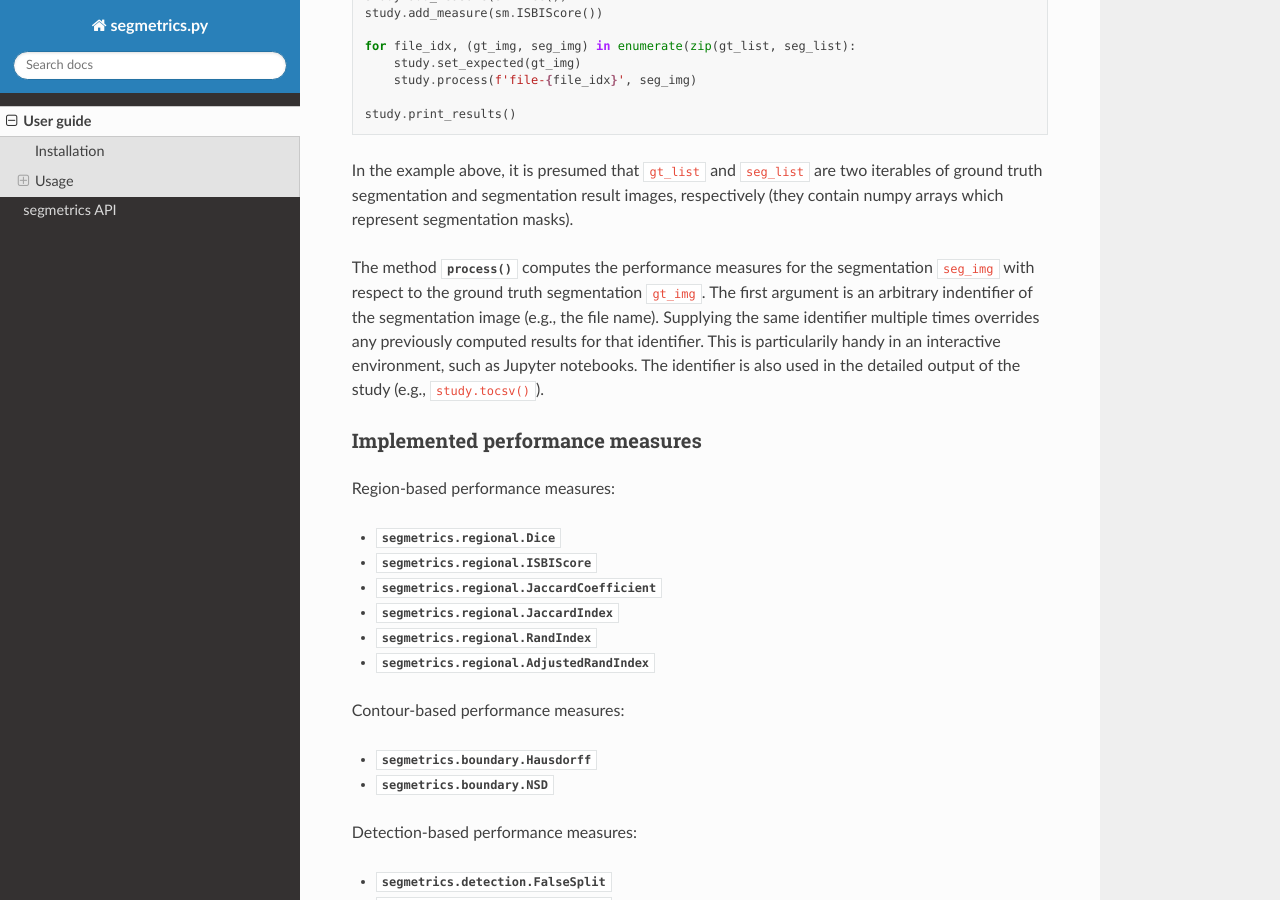
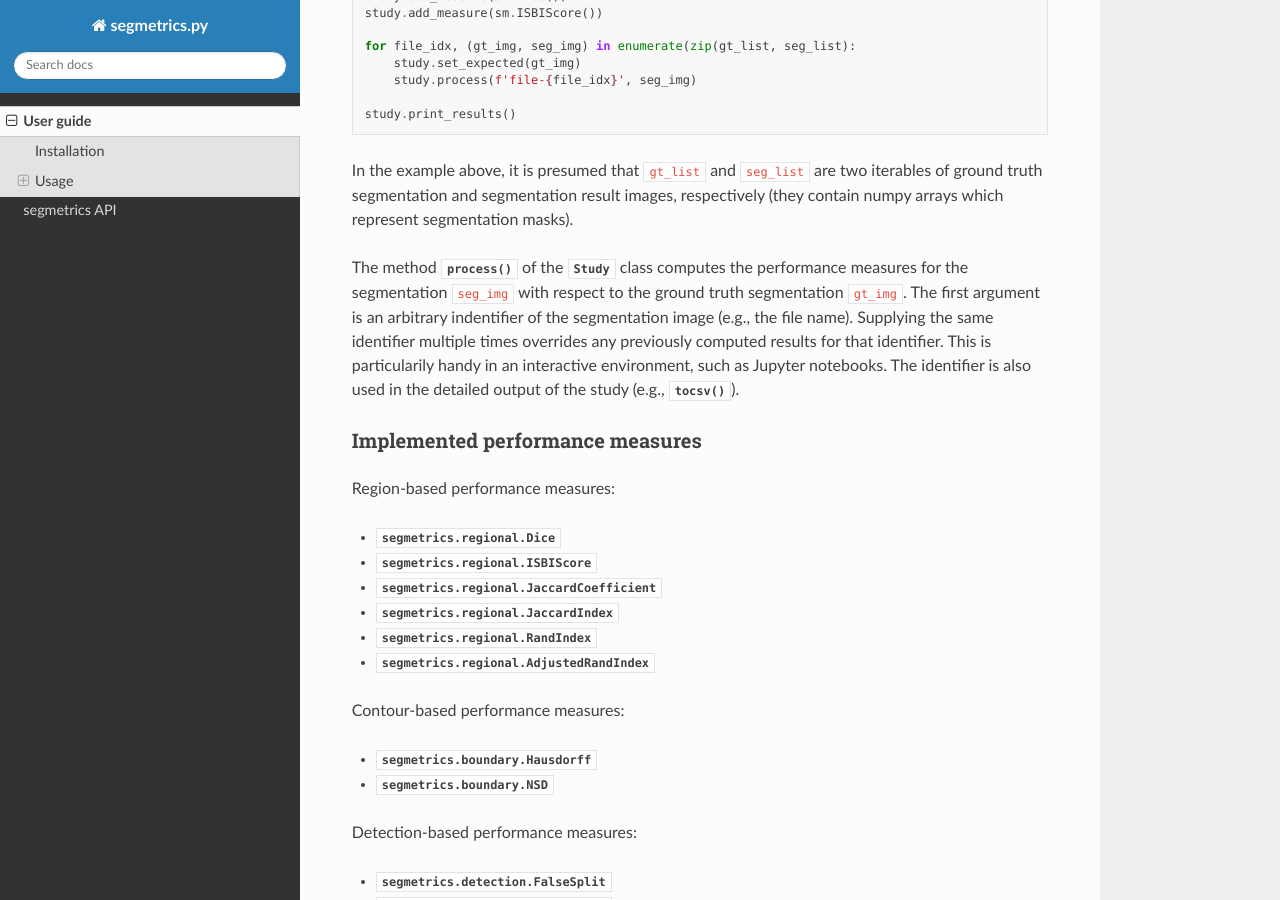
Before and after one commit to BMCV/segmetrics, a Sphinx documentation site: the page built from docs/source/usage.rst, in a window 1280 px wide and 900 px high, scrolled down 560 px. Built offline with Sphinx 7.4.7 and the Read the Docs theme 2.0.0, drawn with Linux system fonts in a browser that asks for light colours; some of the changed lines change nothing that is shown.

Commit message:
Update usage.rst

```diff
--- a/docs/source/usage.rst
+++ b/docs/source/usage.rst
@@ -31,7 +31,7 @@
 
 In the example above, it is presumed that ``gt_list`` and ``seg_list`` are two iterables of ground truth segmentation and segmentation result images, respectively (they contain numpy arrays which represent segmentation masks).
 
-The method :py:meth:`~~segmetrics.study.Study.process` computes the performance measures for the segmentation ``seg_img`` with respect to the ground truth segmentation ``gt_img``. The first argument is an arbitrary indentifier of the segmentation image (e.g., the file name). Supplying the same identifier multiple times overrides any previously computed results for that identifier. This is particularily handy in an interactive environment, such as Jupyter notebooks. The identifier is also used in the detailed output of the study (e.g., ``study.tocsv()``).
+The method :py:meth:`~segmetrics.study.Study.process` of the :py:class:`~segmetrics.study.Study` class computes the performance measures for the segmentation ``seg_img`` with respect to the ground truth segmentation ``gt_img``. The first argument is an arbitrary indentifier of the segmentation image (e.g., the file name). Supplying the same identifier multiple times overrides any previously computed results for that identifier. This is particularily handy in an interactive environment, such as Jupyter notebooks. The identifier is also used in the detailed output of the study (e.g., :py:meth:`~segmetrics.study.Study.tocsv`).
 
 Implemented performance measures
 ********************************
@@ -62,11 +62,11 @@
 
 The choice of suitable performance measaures for evaluation should depend on the application and the methods which are used for comparison (and the performance measures which were reported for those methods). In addition, the following considerations should be kept in mind when choosing suitable performance measures.
 
-One of the most widely used performance measures is the ``Dice`` score. This is sensitive to false-positive detections, but invariant to falsely split/merged objects. On the other hand, ``ISBIScore`` is sensitive to falsely split/merged but invariant to false-positive detections. Thus, using ``Dice`` in combination with ``ISBIScore`` well reflects the overall segmentation performance from a region-based point of view.
+One of the most widely used performance measures is the :py:class:`~segmetrics.regional.Dice` score. This is sensitive to false-positive detections, but invariant to falsely split/merged objects. On the other hand, :py:class:`~segmetrics.regional.ISBIScore` is sensitive to falsely split/merged but invariant to false-positive detections. Thus, using :py:class:`~segmetrics.regional.Dice` in combination with :py:class:`~segmetrics.regional.ISBIScore` well reflects the overall segmentation performance from a region-based point of view.
 
-The ``Hausdorff`` distance is overly sensitive to outliers (e.g., few objects which yield very high distance values). In fact, the sensitivity is higher than it is probably suitable in most applications. One solution is to use the object-based variant instead (see :ref:`object-based-distance-measures`), which means that such outliers will be averaged out. Another, more simple solution, is to use the quantile-based variant of the ``Hausdorff`` distance, which cuts off the outliers based on a carefully chosen quantile value. Suitable choices for the quantile should be between ``0.9`` and ``0.99``, and should be chosen equal for all methods within a comparison. The ``NSD`` measure does not suffer from outliers. Using the quantile-based variant of the ``Hausdorff`` distance in combination with ``NSD`` thus well reflects the overall segmentation performance from a contour-based point of view.
+The :py:class:`~segmetrics.boundary.Hausdorff` distance is overly sensitive to outliers (e.g., few objects which yield very high distance values). In fact, the sensitivity is higher than it is probably suitable in most applications. One solution is to use the object-based variant instead (see :ref:`object-based-distance-measures`), which means that such outliers will be averaged out. Another, more simple solution, is to use the quantile-based variant of the :py:class:`~segmetrics.boundary.Hausdorff` distance, which cuts off the outliers based on a carefully chosen quantile value. Suitable choices for the quantile should be between ``0.9`` and ``0.99``, and should be chosen equal for all methods within a comparison. The :py:class:`~segmetrics.boundary.NSD` measure does not suffer from outliers. Using the quantile-based variant of the :py:class:`~segmetrics.boundary.Hausdorff` distance in combination with :py:class:`~segmetrics.boundary.NSD` thus well reflects the overall segmentation performance from a contour-based point of view.
 
-Including the ``FalseSplit`` and ``FalseMerge`` measures is always useful in applications where a main challenge is the separation of the individual objects (e.g., cluster splitting in cell segmentation).
+Including the :py:class:`~segmetrics.detection.FalseSplit` and :py:class:`~segmetrics.detection.FalseMerge` measures is always useful in applications where a main challenge is the separation of the individual objects (e.g., cluster splitting in cell segmentation).
 
 .. _object-based-distance-measures:
 
```
